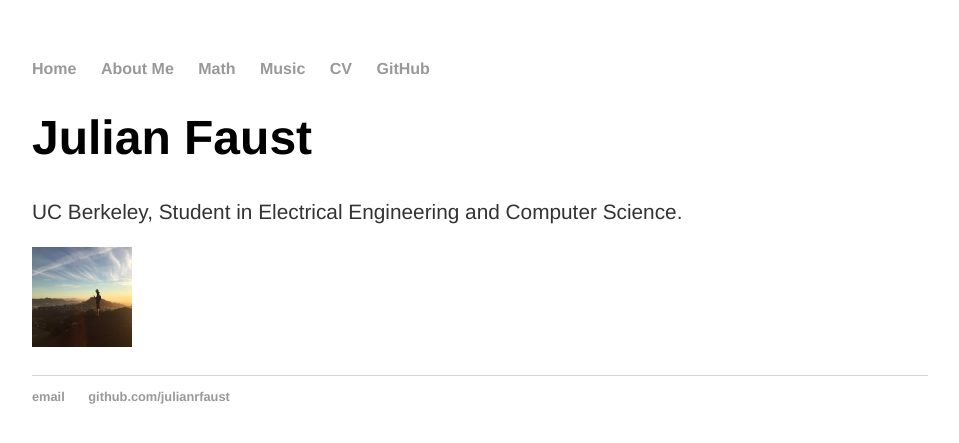
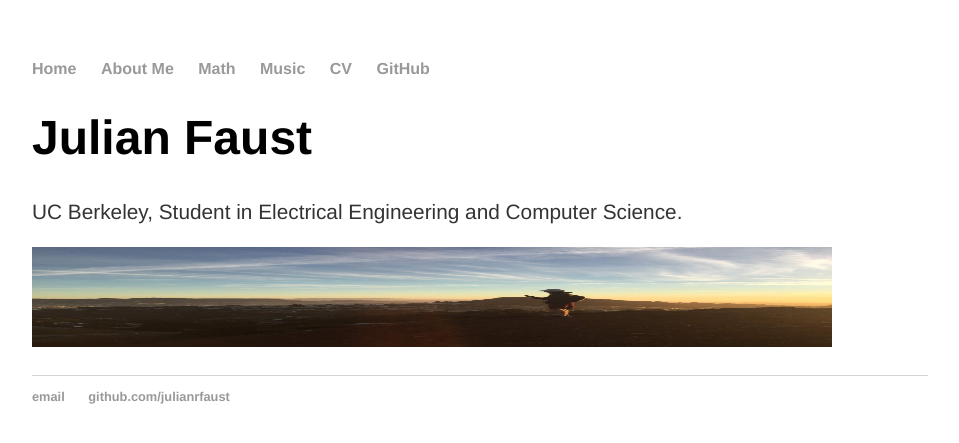
Before and after one commit to julianrfaust/julianrfaust.github.io, a Jekyll site: the page built from index.html, in a window 1280 px wide. Shown: the top 443 px of the page, without its empty margins (160-1119 px from the left). Built offline with Jekyll 4.4.1, drawn with Linux system fonts in a browser that asks for light colours.

Commit message:
Update index.html

```diff
--- a/index.html
+++ b/index.html
@@ -5,5 +5,5 @@
 <div class="blurb">
 	<h1>Julian Faust</h1>
 	<p>UC Berkeley, Student in Electrical Engineering and Computer Science.<p>
-	<img src="images/IMG_0869.JPG" alt="photo" style="width:100px;height:100px;" class="inline"/>
+	<img src="images/IMG_0869.JPG" alt="photo" style="width:800px;height:100px;" class="inline"/>
 </div><!-- /.blurb -->
```
